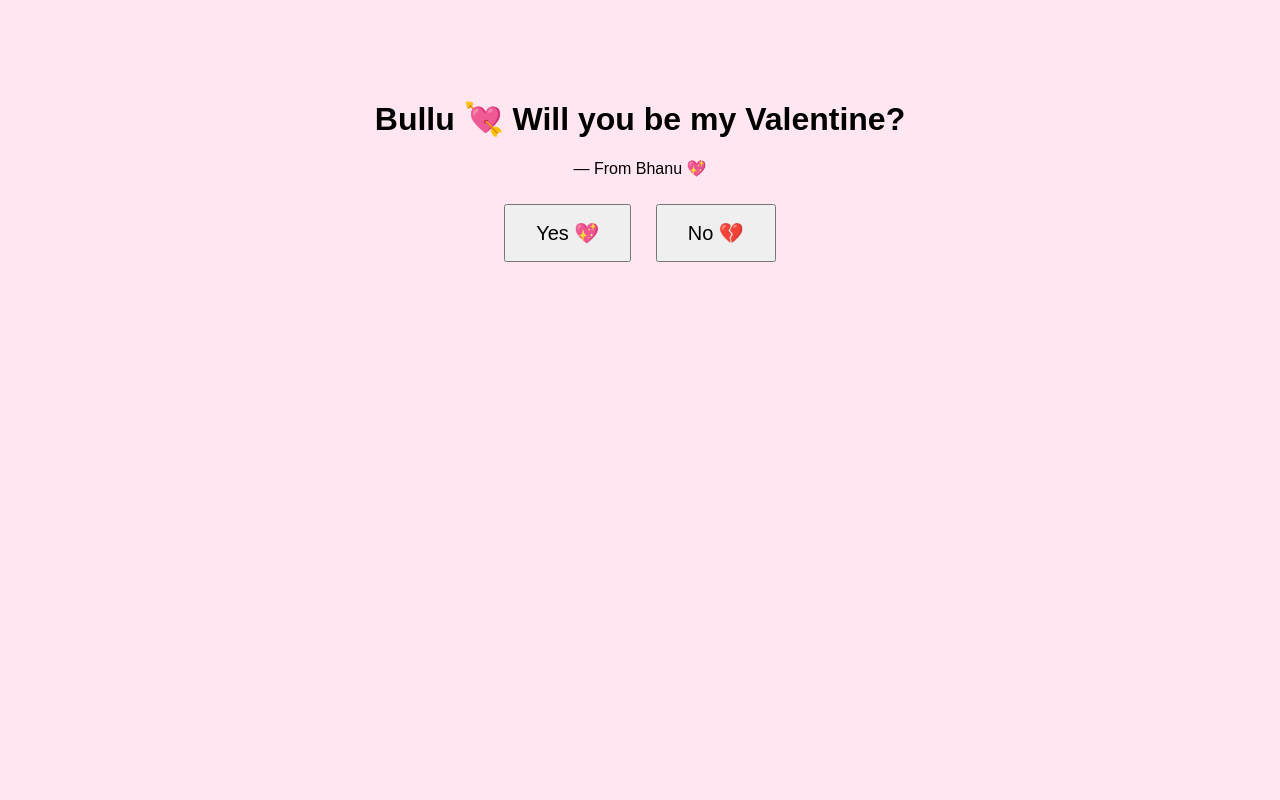
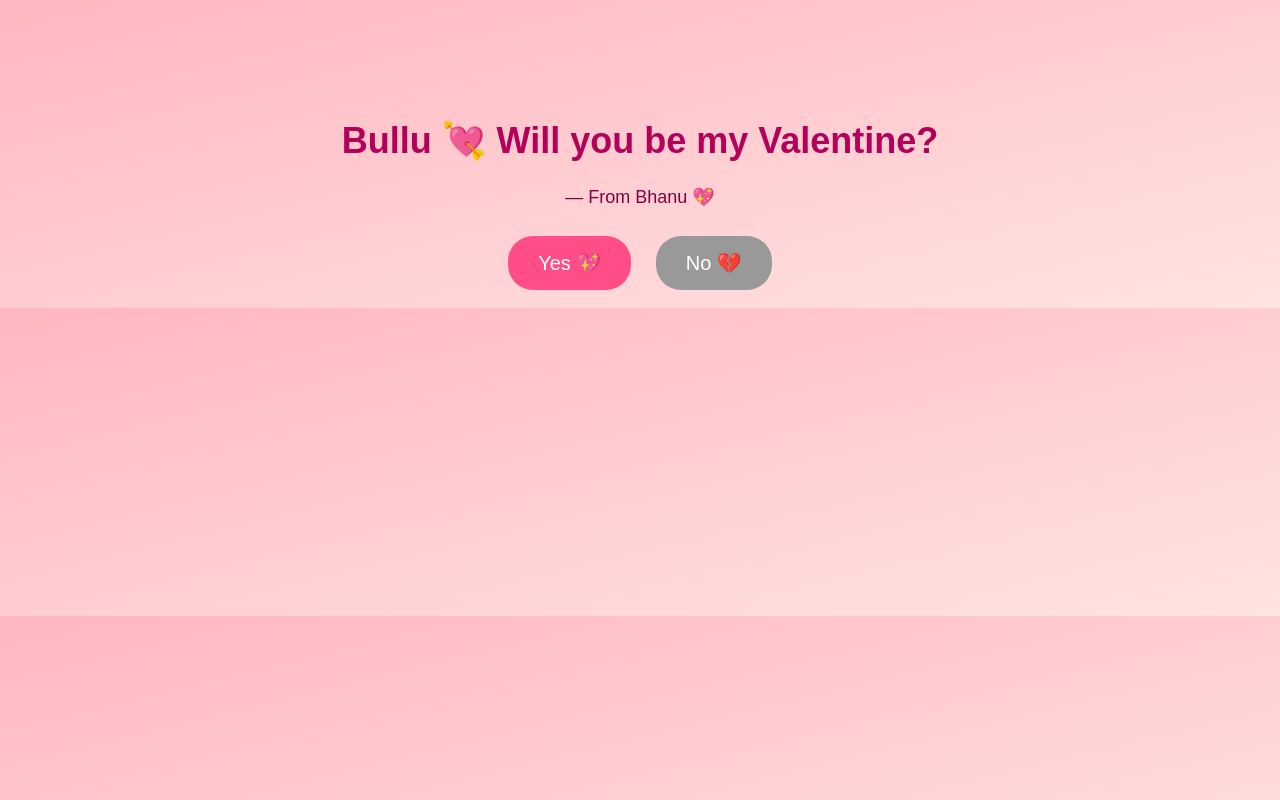
Before and after one commit to shubhamrajawatofficial-create/valentine-page, a plain HTML site: page index.html in a window 1280 px wide. Drawn offline with Linux system fonts and the light colour scheme.

Commit message:
Update style.css

```diff
--- a/style.css
+++ b/style.css
@@ -1,16 +1,59 @@
 body {
-  background-color: #ffe6f0;
+  background: linear-gradient(to bottom right, #ffb6c1, #ffe4e1);
   text-align: center;
-  font-family: Arial, sans-serif;
+  font-family: 'Arial', sans-serif;
+  overflow: hidden;
 }
 
 .box {
-  margin-top: 100px;
+  margin-top: 120px;
+}
+
+h1 {
+  font-size: 36px;
+  color: #b30059;
+}
+
+.sub {
+  font-size: 18px;
+  color: #800040;
 }
 
 button {
   padding: 15px 30px;
   font-size: 20px;
   margin: 10px;
+  border-radius: 25px;
+  border: none;
   cursor: pointer;
 }
+
+#yes {
+  background-color: #ff4d88;
+  color: white;
+}
+
+#no {
+  background-color: #999;
+  color: white;
+}
+
+/* ❤️ Heart animation */
+.hearts span {
+  position: absolute;
+  bottom: -20px;
+  color: #ff3366;
+  font-size: 24px;
+  animation: floatUp 6s linear infinite;
+}
+
+@keyframes floatUp {
+  0% {
+    transform: translateY(0) scale(1);
+    opacity: 1;
+  }
+  100% {
+    transform: translateY(-800px) scale(1.5);
+    opacity: 0;
+  }
+}
```
